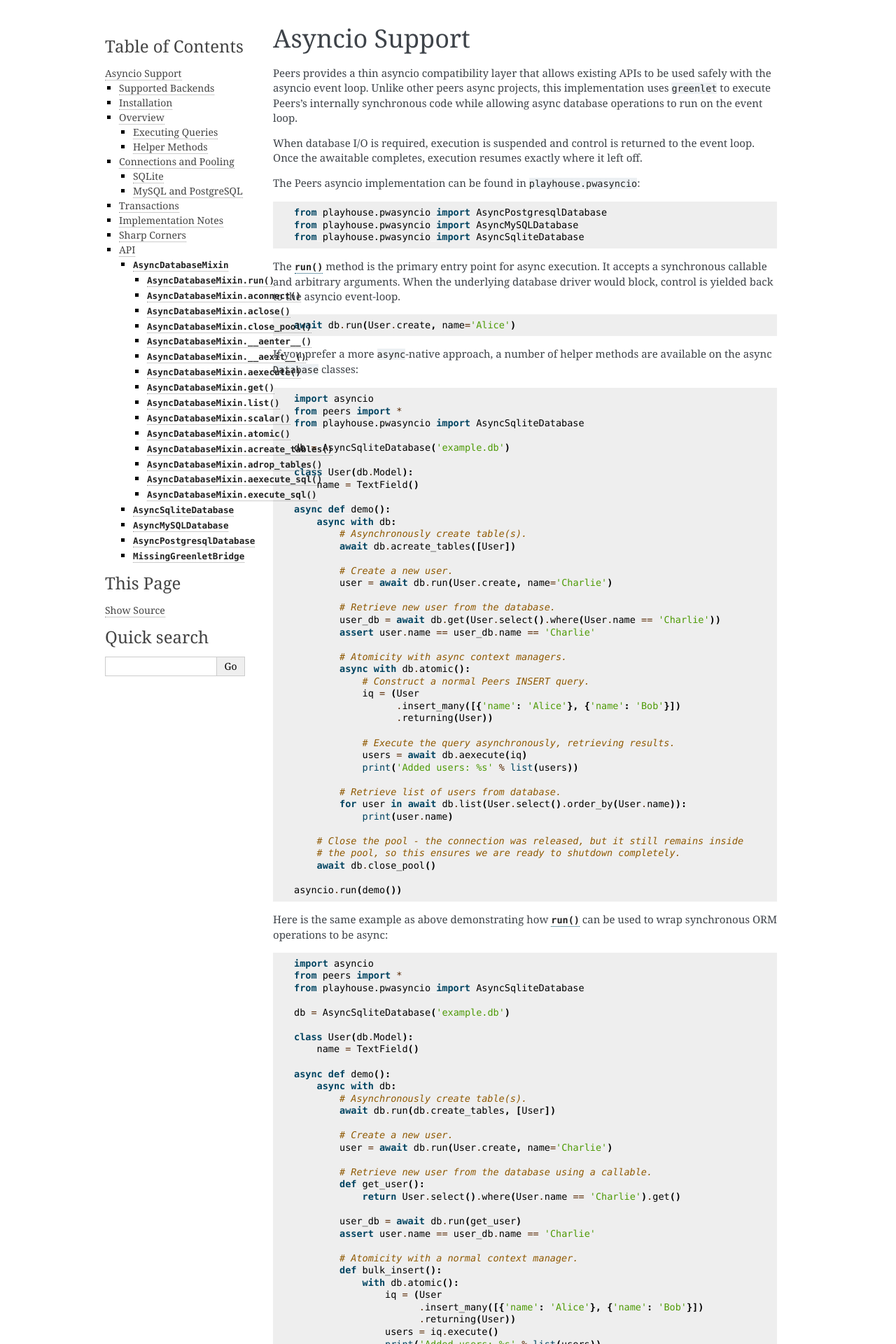
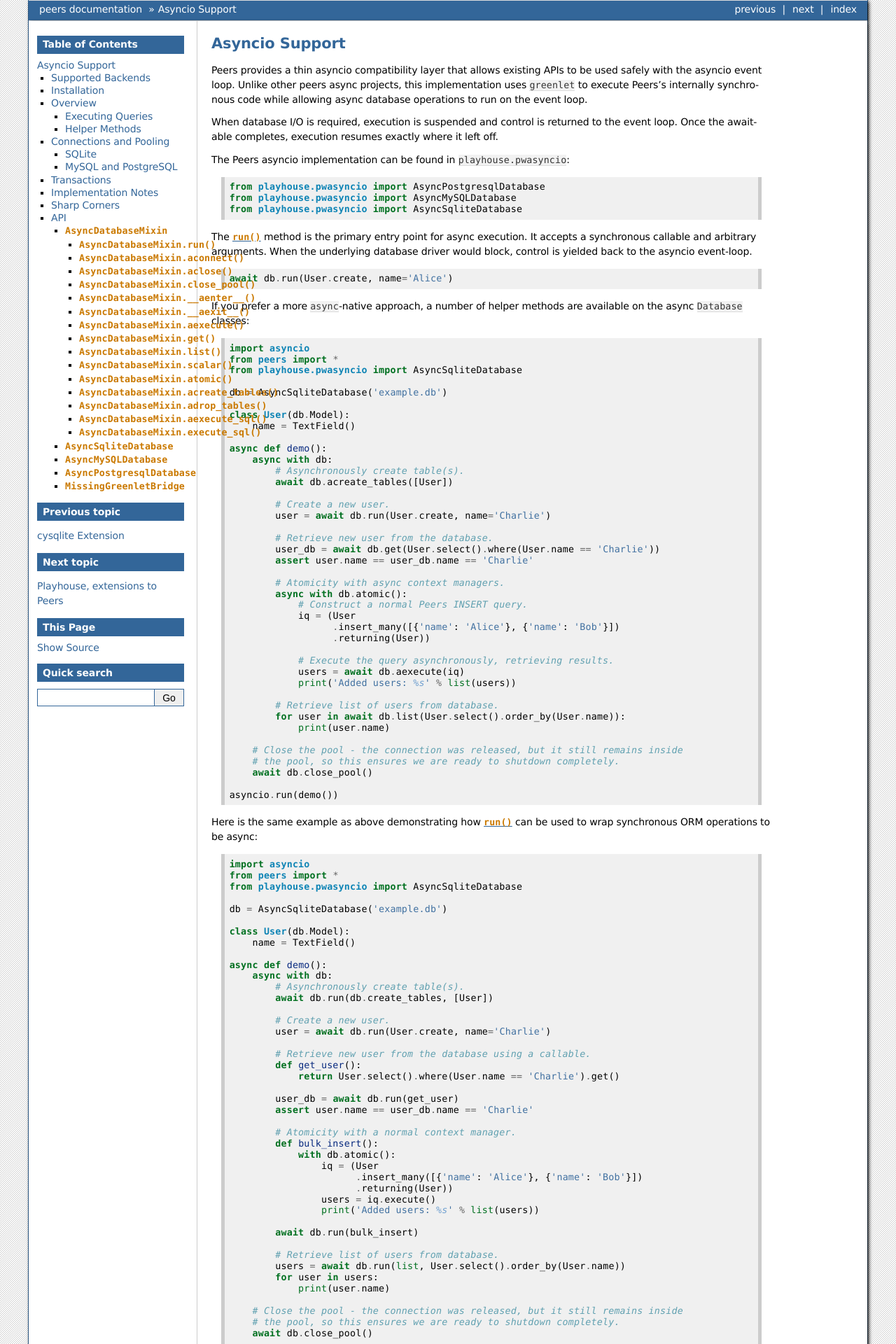
Before and after one commit to Star-DreamDev/myPeers, a Sphinx documentation site: the page built from docs/peers/asyncio.rst, in a window 1280 px wide. Shown: the top 1920 px of the page at 70% size. Built offline with Sphinx 7.4.7, drawn with Linux system fonts in a browser that asks for light colours; the version number could not be read and is left out; some of the changed text lies outside the part shown.

Commit message:
I think this may be better for peers.
[skip ci]

```diff
--- a/docs/conf.py
+++ b/docs/conf.py
@@ -97,13 +97,17 @@ add_module_names = False
 # The theme to use for HTML and HTML Help pages.  See the documentation for
 # a list of builtin themes.
 #html_theme = 'sphinx_rtd_theme'
-html_theme = 'alabaster'
+html_theme = 'bizstyle'
 html_theme_options = {
-    'github_user': 'Star-DreamDev',
-    'github_repo': 'peers',
-    'page_width': '1000px',
-    'font_size': '15px',
+    'body_max_width': '800px',
 }
+#html_theme = 'alabaster'
+#html_theme_options = {
+#    'github_user': 'Star-DreamDev',
+#    'github_repo': 'peers',
+#    'page_width': '1000px',
+#    'font_size': '15px',
+#}
 
 # Theme options are theme-specific and customize the look and feel of a theme
 # further.  For a list of options available for each theme, see the
```
